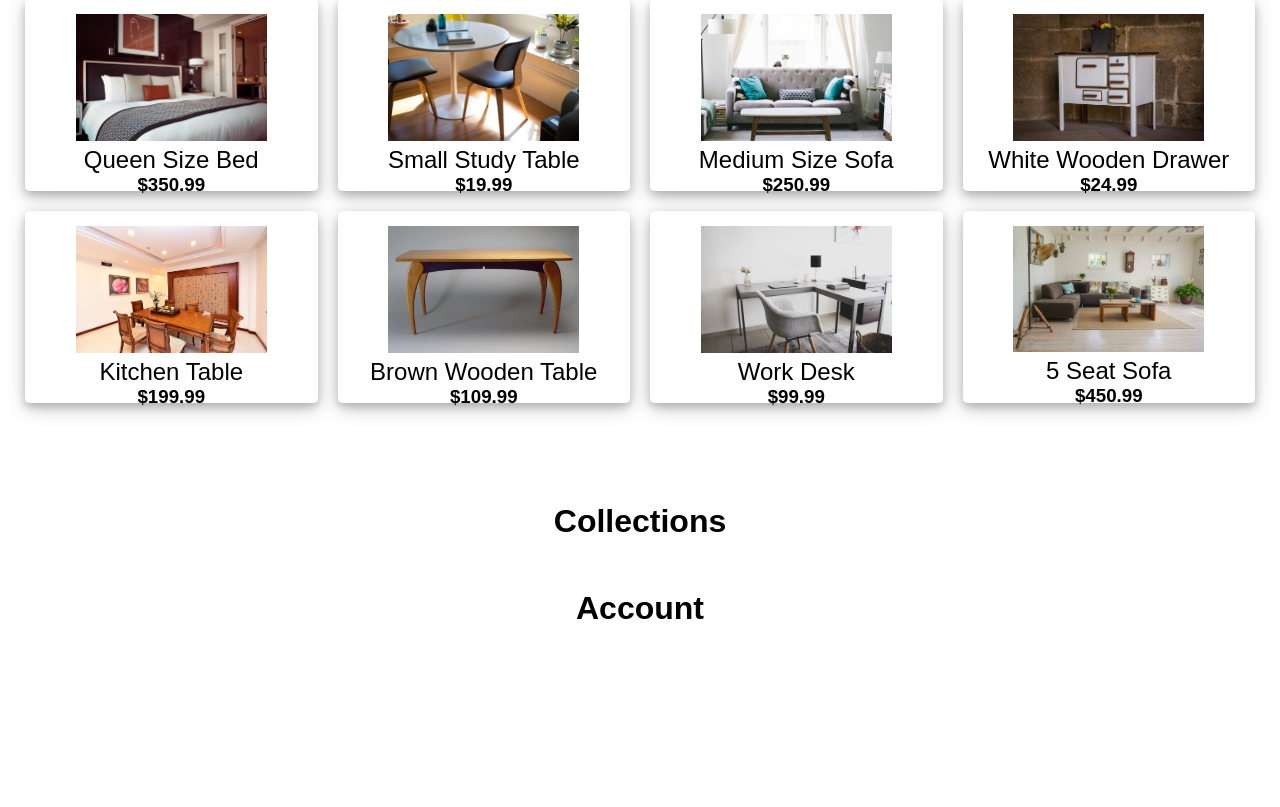
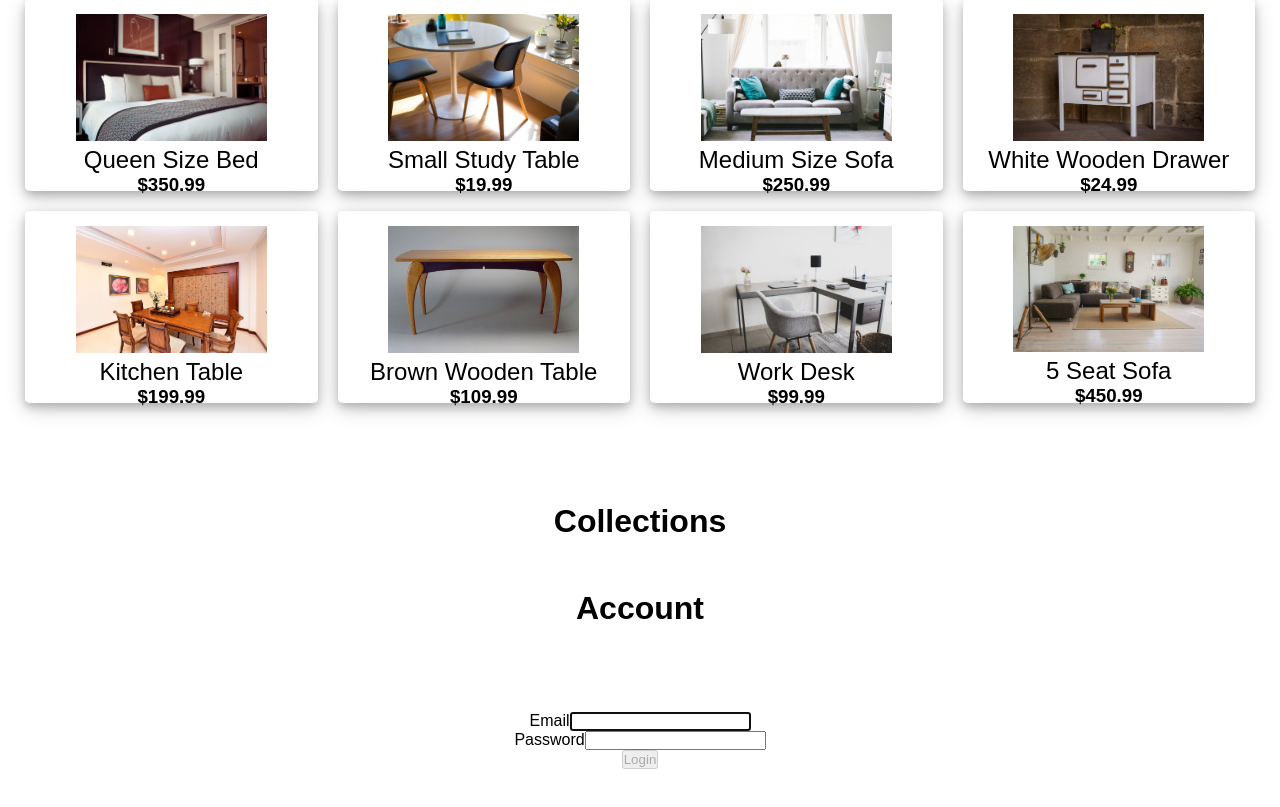
Before and after one commit to irfaan-jamarussadiq/react-commerce, a React (Create React App) app: page / in a window 1280 px wide. Shown: the part 950-1757 px from the top of the page. Before the commit the page ends 1602 px from the top, so only its background shows below. Built offline with nearby package versions, Linux system fonts and the light colour scheme; a web font is replaced by a local one.

Commit message:
added unstyled login form

```diff
--- a/package.json
+++ b/package.json
@@ -9,7 +9,9 @@
     "@fullpage/react-fullpage": "^0.1.18",
     "@material-ui/core": "^4.11.0",
     "animate.css": "^4.1.1",
+    "bootstrap": "^4.5.3",
     "react": "17.0.0",
+    "react-bootstrap": "^1.4.0",
     "react-dom": "17.0.0",
     "react-image-gallery": "1.0.8",
     "react-scripts": "^3.4.3",
--- a/src/App.js
+++ b/src/App.js
@@ -1,6 +1,7 @@
 import React from "react";
 import NavBar from "./NavBar.js";
 import Section from "./Section.js";
+import Login from "./Login.js";
 import LandingPage from "./LandingPage.js";
 import ProductList from "./ProductList.js";
 import "./styles.css";
@@ -27,7 +28,7 @@
 
       <Section
         title="Account"
-        text={""}
+        text={<Login/>}
         dark={false}
         id="section3"
       >
--- /dev/null
+++ b/src/Login.js
@@ -0,0 +1,43 @@
+import React, { useState } from "react";
+import Form from "react-bootstrap/Form";
+import Button from "react-bootstrap/Button";
+
+export default function Login() {
+  const [email, setEmail] = useState("");
+  const [password, setPassword] = useState("");
+
+  function validateForm() {
+    return email.length > 0 && password.length > 0;
+  }
+
+  function handleSubmit(event) {
+    event.preventDefault();
+  }
+
+  return (
+    <div className="Login">
+      <Form onSubmit={handleSubmit}>
+        <Form.Group size="lg" controlId="email">
+          <Form.Label>Email</Form.Label>
+          <Form.Control
+            autoFocus
+            type="email"
+            value={email}
+            onChange={(e) => setEmail(e.target.value)}
+          />
+        </Form.Group>
+        <Form.Group size="lg" controlId="password">
+          <Form.Label>Password</Form.Label>
+          <Form.Control
+            type="password"
+            value={password}
+            onChange={(e) => setPassword(e.target.value)}
+          />
+        </Form.Group>
+        <Button block size="lg" type="submit" disabled={!validateForm()}>
+          Login
+        </Button>
+      </Form>
+    </div>
+  );
+}
--- a/src/styles.css
+++ b/src/styles.css
@@ -209,3 +209,14 @@
   margin-top: 30px;
   margin-bottom: 30px;
 }
+
+@media all and (min-width: 480px) {
+  .Login {
+    padding: 60px 0;
+  }
+
+  .Login form {
+    margin: 0 auto;
+    max-width: 320px;
+  }
+}
```
Also changed, not shown: 1 other file (tests, documents, lock files or other folders).
